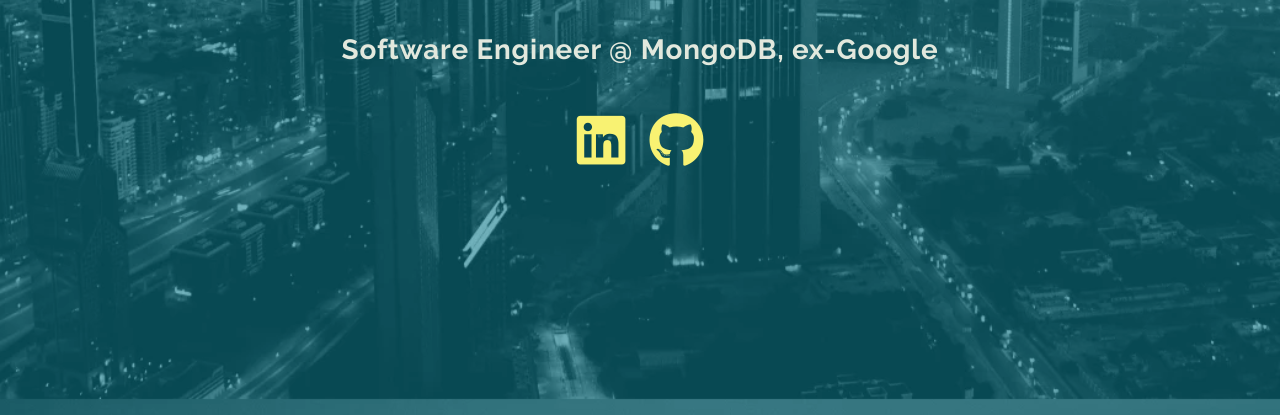
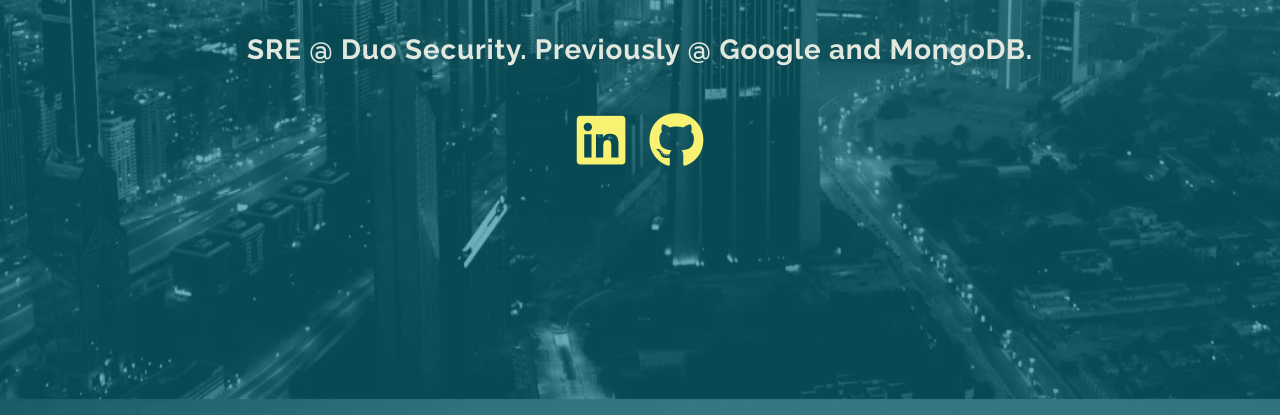
Before and after one commit to PyGeek03/pygeek03.github.io, a plain HTML site: page index.html in a window 1280 px wide. Shown: the part 401-816 px from the top of the page. Drawn offline with Linux system fonts and the light colour scheme.

Commit message:
Update index.html

```diff
--- a/index.html
+++ b/index.html
@@ -16,7 +16,7 @@
     <div class="content">
       <h1 class="heading">Minh Luu</h1>
       <div class="bar"></div>
-      <h4 class="subtitle">Software Engineer @ MongoDB, ex-Google</h4>
+      <h4 class="subtitle">SRE @ Duo Security. Previously @ Google and MongoDB.</h4>
       <div>
         <a class="icon fab fa-linkedin" href="https://www.linkedin.com/in/huong-minh-luu/" target="_blank"></a>
         <a class="icon fab fa-github" href="https://github.com/pygeek03/" targer="_blank"></a>
```
